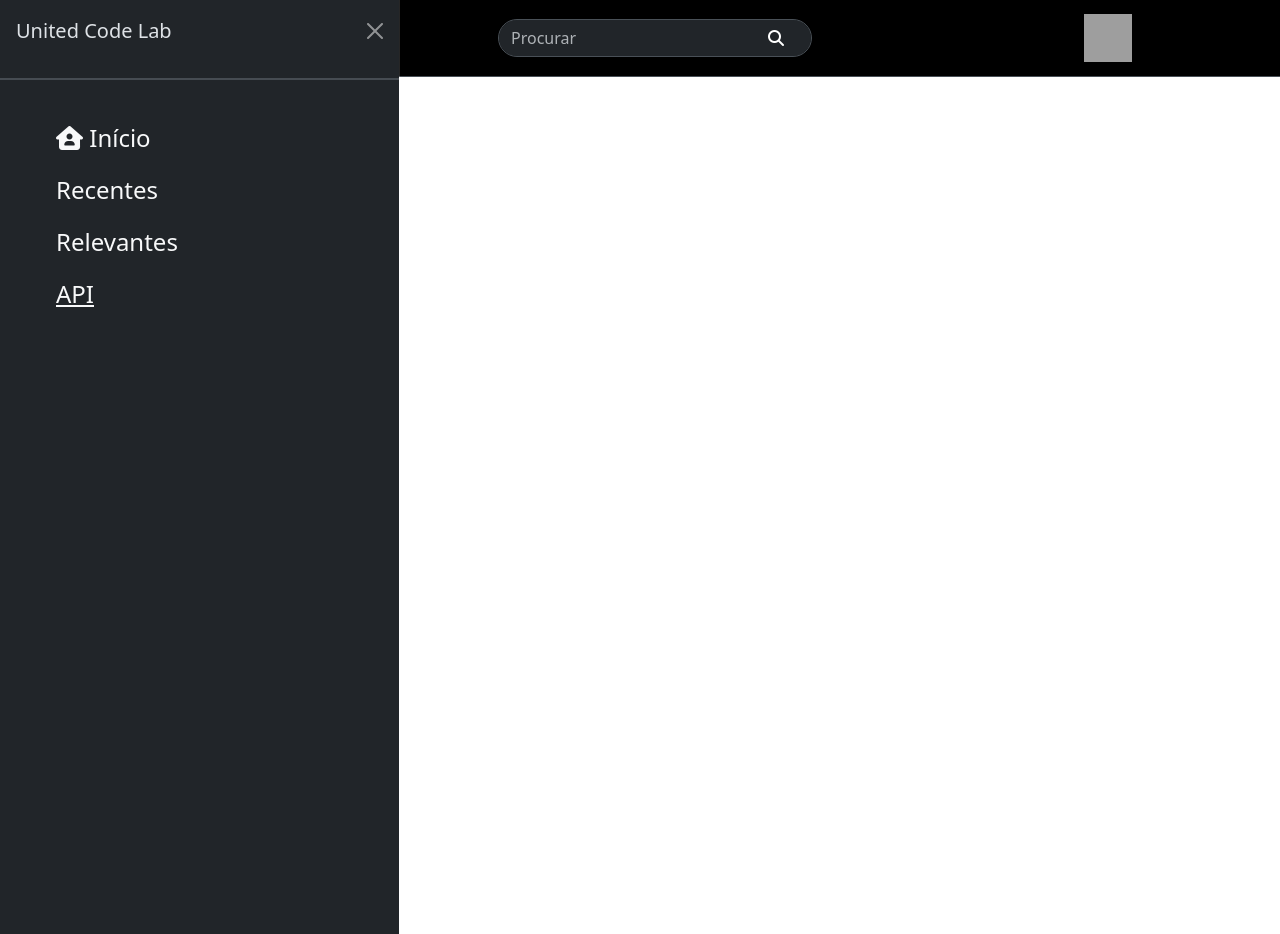
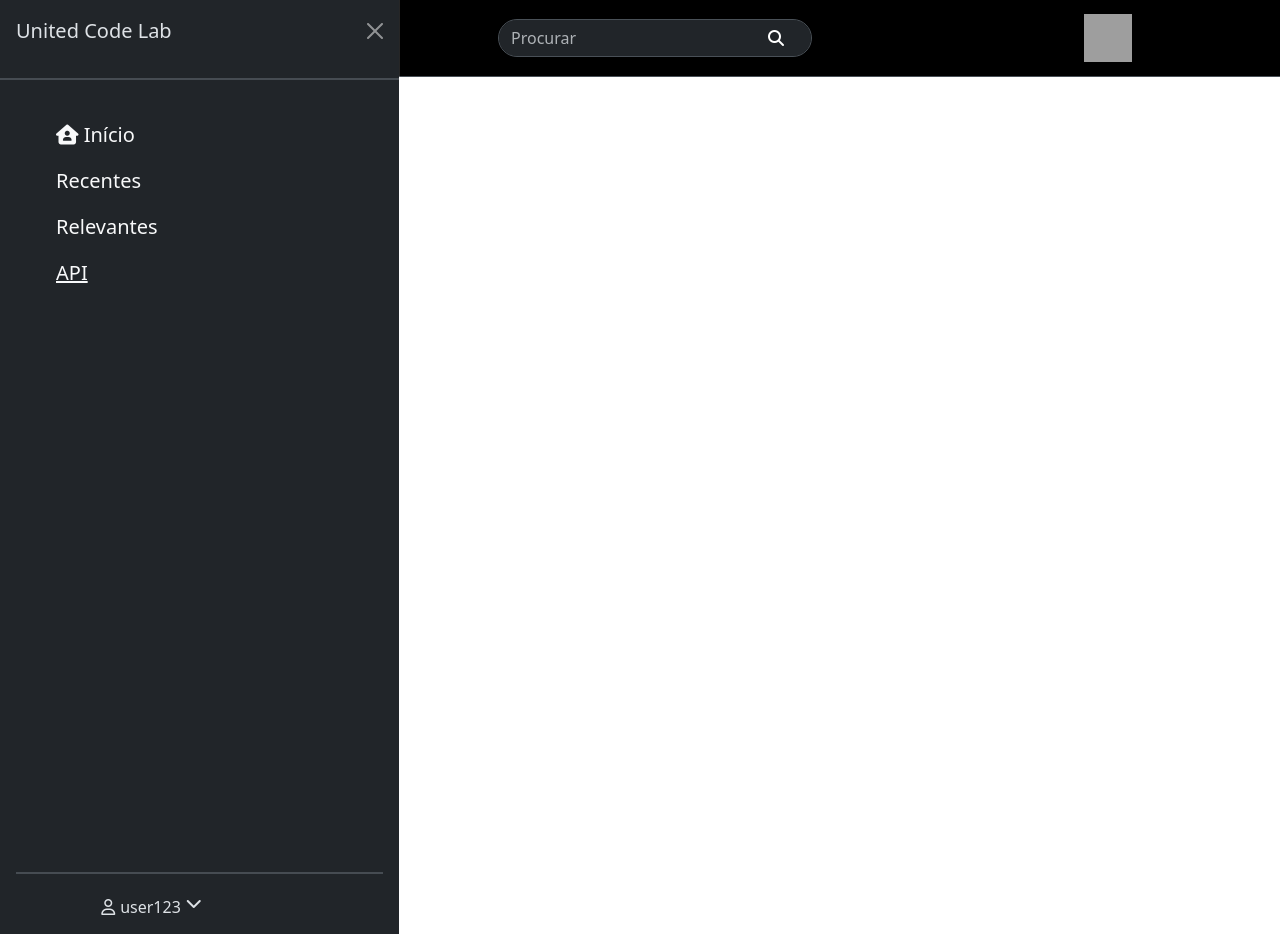
Before and after one commit to unitedcodelab/foi-de-base, a Django app: page / in a window 1280 px wide. Run offline with Django 3.2, Linux system fonts and the light colour scheme; grey boxes are pictures that could not be loaded.

Commit message:
config sidebar-v-2.0

```diff
--- a/project/templates/components/header.html
+++ b/project/templates/components/header.html
@@ -28,20 +28,26 @@
   <div class="offcanvas-body">
     <ul class="list-style-none" style="list-style: none;">
       <a href="#" class="text-decoration-none link-light">
-        <li class="fs-4 p-2 g-col-6"> <i class="fa-solid fa-house-user "></i> Início</li>
+        <li class="fs-5 p-2 g-col-6"> <i class="fa-solid fa-house-user "></i> Início</li>
       </a>
       <a href="#" class="text-decoration-none link-light">
-        <li class="fs-4 p-2 g-col-6">Recentes</li>
+        <li class="fs-5 p-2 g-col-6">Recentes</li>
       </a>
       <a href="#" class="text-decoration-none link-light">
-        <li class="fs-4 p-2 g-col-6">Relevantes</li>
+        <li class="fs-5 p-2 g-col-6">Relevantes</li>
       </a>
       <a href="#" class="text-decoration-underline link-light">
-        <li class="fs-4 p-2 g-col-6">API</li>
+        <li class="fs-5 p-2 g-col-6">API</li>
       </a>
     </ul>
-    <div cl>
-
+    <hr class="border border-primary border-1 border-secondary opacity-50" style="margin-top: 36rem;">
+    <div class="position-absolute top-50 start-50 translate-middle" style="margin-top: 28rem;">
+      <div class="d-flex" style="margin-left: -6rem;">
+        <div style="margin-right: 5px;">
+          <i class="fa-regular fa-user"></i>
+        </div>
+          <p>user123</p> <i class="fa-solid fa-chevron-down" style="margin-left: 5px;"></i>
+      </div>
     </div>
   </div>
 </div>
```
